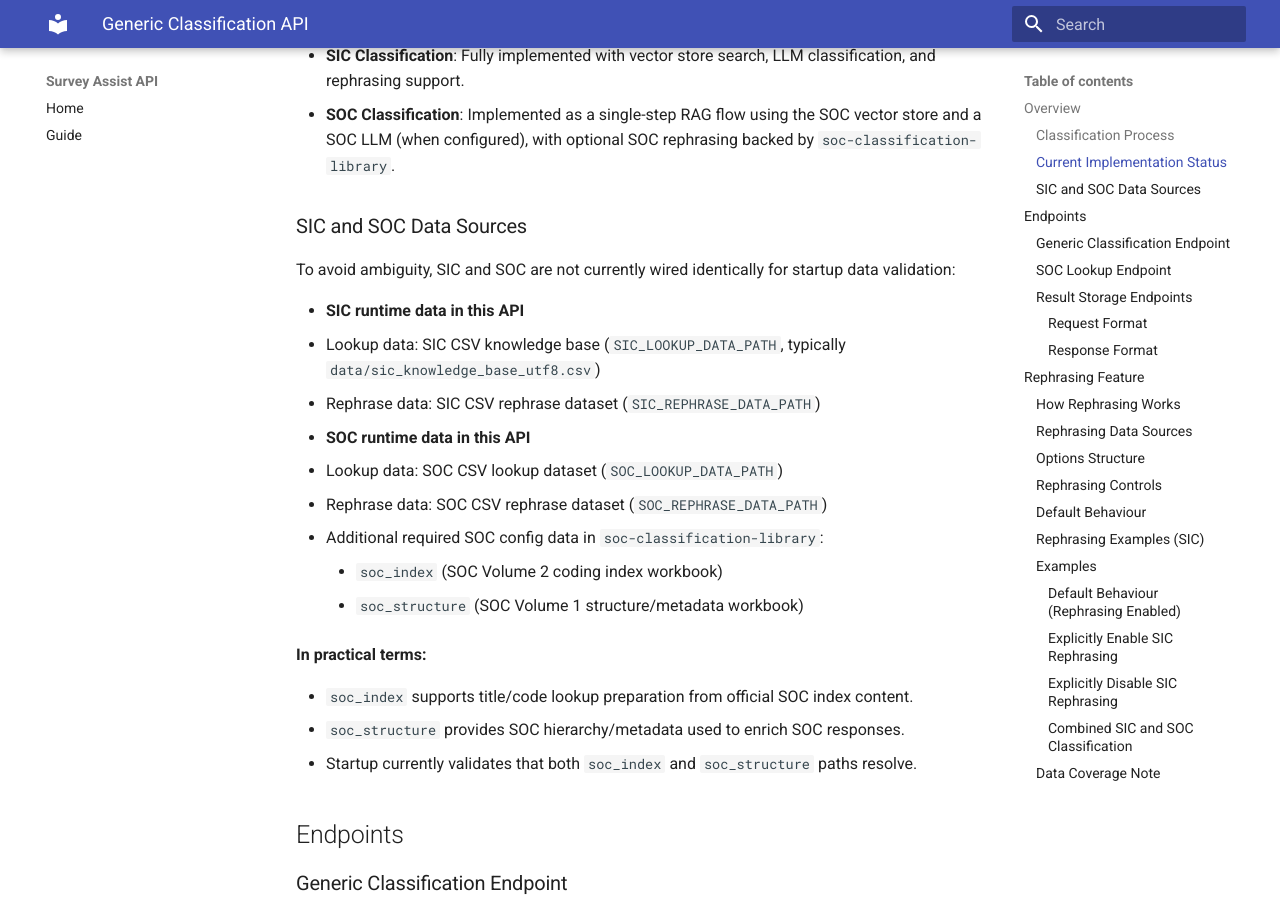
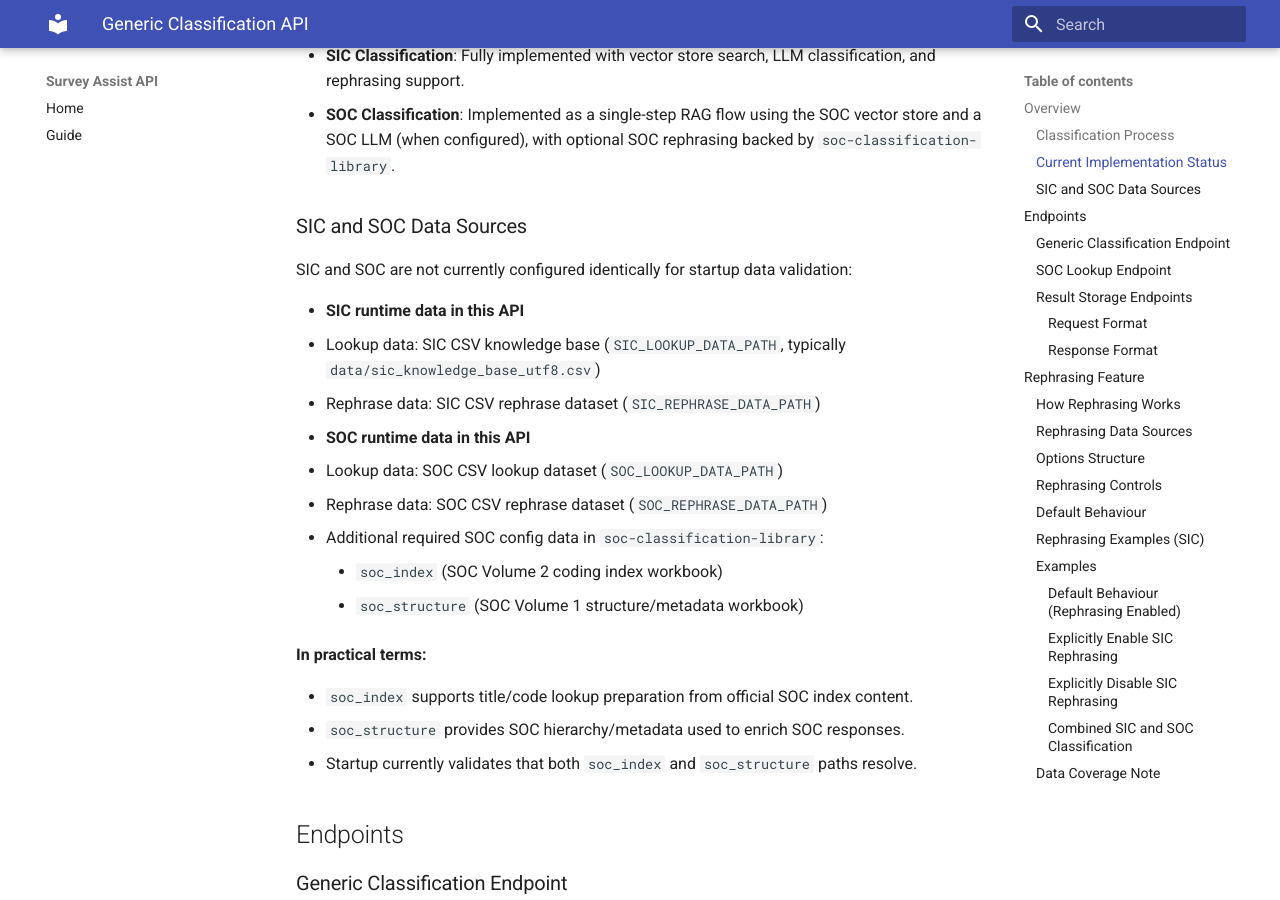
Before and after one commit to ONSdigital/survey-assist-api, an MkDocs documentation site: the page built from docs/generic_classification.md, in a window 1280 px wide and 900 px high, scrolled down 875 px. Built offline with MkDocs 1.6.1 and Material for MkDocs 9.7.7, drawn with Linux system fonts in a browser that asks for light colours.

```diff
--- a/docs/generic_classification.md
+++ b/docs/generic_classification.md
@@ -25,7 +25,7 @@ The classification process works as follows:
 
 ### SIC and SOC Data Sources
 
-To avoid ambiguity, SIC and SOC are not currently wired identically for startup data validation:
+SIC and SOC are not currently configured identically for startup data validation:
 
 - **SIC runtime data in this API**
   - Lookup data: SIC CSV knowledge base (`SIC_LOOKUP_DATA_PATH`, typically `data/sic_knowledge_base_utf8.csv`)
--- a/pyproject.toml
+++ b/pyproject.toml
@@ -19,7 +19,7 @@ google-auth = "^2.28.0"
 fastapi_swagger2 = "^0.2.4"
 sic-classification-library = {git = "https://github.com/ONSdigital/sic-classification-library.git", tag = "v0.1.3"}
 sic-classification-utils = {git = "https://github.com/ONSdigital/sic-classification-utils.git", tag = "v0.1.9"}
-soc-classification-library = { git = "https://github.com/ONSdigital/soc-classification-library.git", tag = "v0.1.4" }
+soc-classification-library = { git = "https://github.com/ONSdigital/soc-classification-library.git", tag = "v0.1.5" }
 soc-classification-utils = { git = "https://github.com/ONSdigital/soc-classification-utils.git" }
 survey-assist-utils = {git = "https://github.com/ONSdigital/survey-assist-utils.git", tag = "v0.0.7"}
 firebase-admin = "^6.5.0"
```
